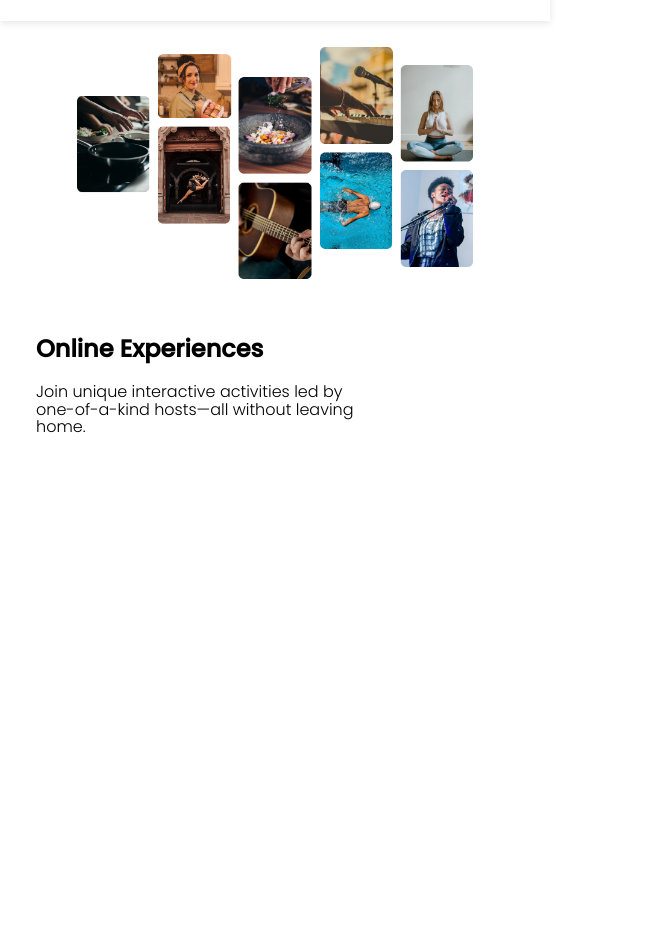
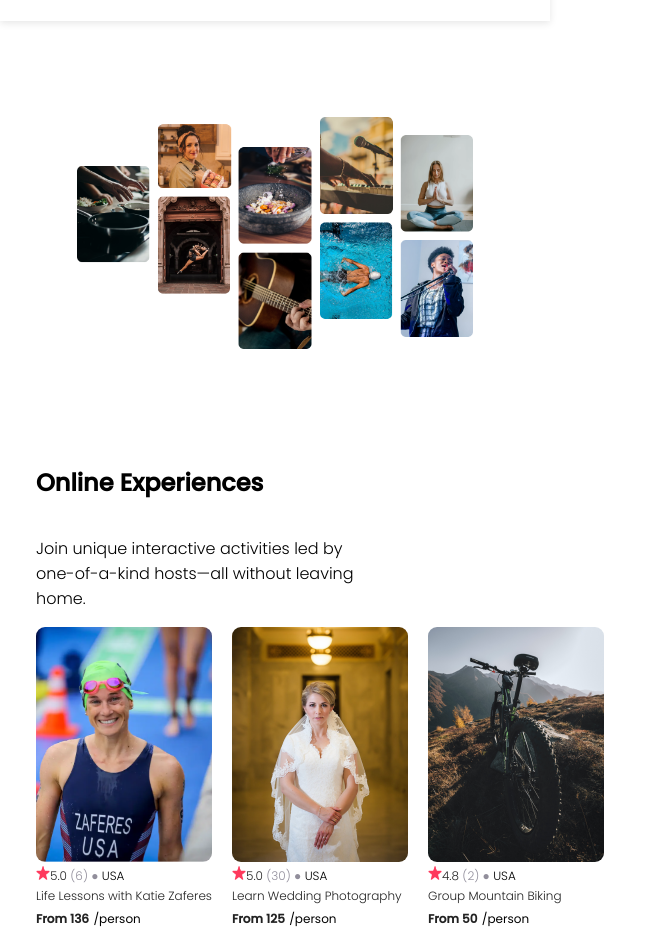
Before and after one commit to NeeshuSharmaa/AirBnb-clone, a React (Create React App) app in the folder airbnb/: page / in a window 1280 px wide. Shown: the part 49-979 px from the top of the page, without its empty margins (0-664 px from the left). Before the commit the page ends 800 px from the top, so only its background shows below. Built offline with nearby package versions, Linux system fonts and the light colour scheme.

Commit message:
create component: card

```diff
--- a/airbnb/src/App.css
+++ b/airbnb/src/App.css
@@ -2,6 +2,12 @@
 
 *{
   font-family: 'Poppins', sans-serif;
+}
+body{
+  max-width: 550px;
+}
+.normal-span-text{
+  font-size:12px;
 }
 .navbar{
   display:flex;
@@ -21,14 +27,15 @@
   left: 30px;
   top: 22px;
 }
+.hero-sec{
+  margin:96px;
+  display:flex;
+  justify-content: center;
+}
 
 .hero-img{
-  position: absolute;
   width: 395.91px;
   height: 232px;
-  left: 77px;
-  top: 96px;
-
 }
 
 .content-sec{
@@ -37,20 +44,70 @@
 }
 
 .content-sec p{
-  position: absolute;
   width: 320px;
-  height: 56px;
-  left: 36px;
-  top: 416px;
   font-style: normal;
   font-weight: 300;
   font-size: 16px;
-  line-height: 110%;
+  margin-left:36px;
 }
 .content-sec h1{
-  position: absolute;
   width: 347px;
-  height: 40px;
-  left: 36px;
-  top: 360px;
+  margin-left: 36px;
 }
+.card{
+  display:flex;
+  flex-direction:column;
+  width: 196px;
+}
+.card-container{
+  display:flex;
+  flex-direction:row;
+  padding-left:36px;
+}
+.card-image{
+  width:176px;
+  height:235px;
+  border-radius: 9px;
+  margin-right: 20px;
+}
+.ratings-sec{
+  max-width: 156px;
+}
+.star-img{
+  width: 14px;
+  height: 14px;
+  border-radius: 0.5px;
+}
+.rating{
+  font-style: normal;
+  font-weight: 300;
+  font-size: 12px;
+  color: #222222;
+
+}
+.count{
+  font-style: normal;
+  font-weight: 300;
+  font-size: 12px;
+  color: #918E9B;
+}
+.country{
+  font-style: normal;
+  font-weight: 300;
+  font-size: 12px;
+
+}
+.title{
+  font-style: normal;
+  font-weight: 300;
+  font-size: 12px;
+  color: #222222;
+  max-width:176px;
+
+}
+.price{
+  font-style: normal;
+  font-weight: 600;
+  font-size: 12px;
+  color: #222222;
+}
--- a/airbnb/src/App.js
+++ b/airbnb/src/App.js
@@ -2,12 +2,41 @@ import React from 'react';
 import './App.css';
 import Navbar from './components/Navbar';
 import Hero from './components/Hero';
+import Card from './components/Card';
+import data from "./data.js";
 
 export default function App() {
   return (
     <div className="App">
       <Navbar/>
       <Hero/>
+      <div className='card-container'>
+        <Card
+          img="katie-zaferes.png"
+          title="Life Lessons with Katie Zaferes"
+          rating="5.0"
+          count={6}
+          country="USA"
+          price={136}
+        />
+        <Card
+          img="wedding-photography.png"
+          title="Learn Wedding Photography"
+          rating="5.0"
+          count={30}
+          country="USA"
+          price={125}
+        />
+        <Card
+          img="mountain-bike.png"
+          title="Group Mountain Biking"
+          rating="4.8"
+          count={2}
+          country="USA"
+          price={50}
+        />
+      </div>
+
     </div>
   );
 }
--- /dev/null
+++ b/airbnb/src/components/Card.js
@@ -0,0 +1,36 @@
+import React from "react";
+
+
+export default function Card(props){
+    return(
+        <div className="card">
+            <img className="card-image" src={`images/${props.img}`} alt="" />
+            <span className="ratings-sec">
+                <img className="star-img" src="images/star.png" alt="" />
+                <span className="rating">{props.rating} </span>
+                <span className="count">({props.count}) ● </span>
+                <span className="country">{props.country}</span>
+            </span>
+            <span className="title">{props.title}</span>
+            <div>
+            <span className="price">From {props.price}</span> <span className="normal-span-text">/person</span>
+            </div>
+
+        </div>
+    )
+}
+
+// export default function Card(){
+//     return(
+//         <div className="card">
+//             <img className="card-image" src="" alt="" />
+//             <span className="ratings-sec">
+//                 <img className="star-img" src="" alt="" />
+//                 <span className="rating"></span>
+//                 <span className="country"></span>
+//             </span>
+//             <p>description</p>
+//             <span className="price">$    /person</span>
+//         </div>
+//     )
+// }
```
